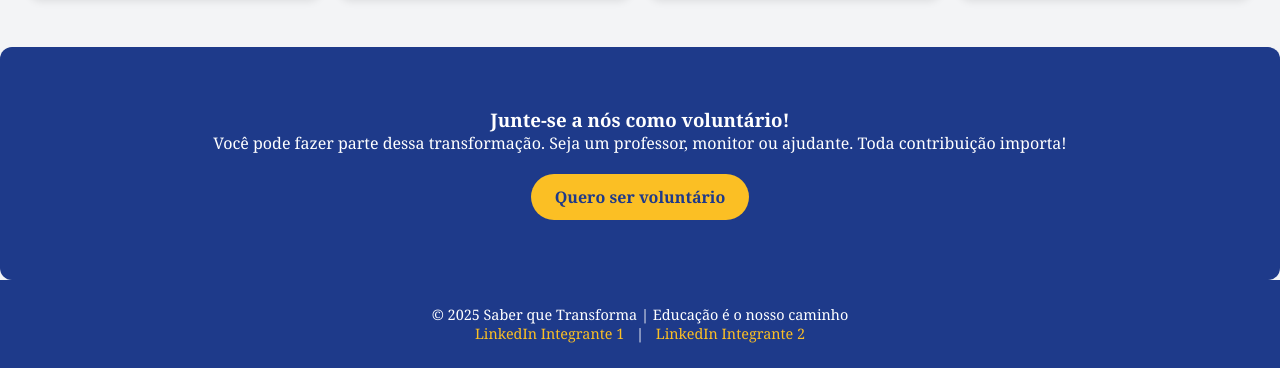
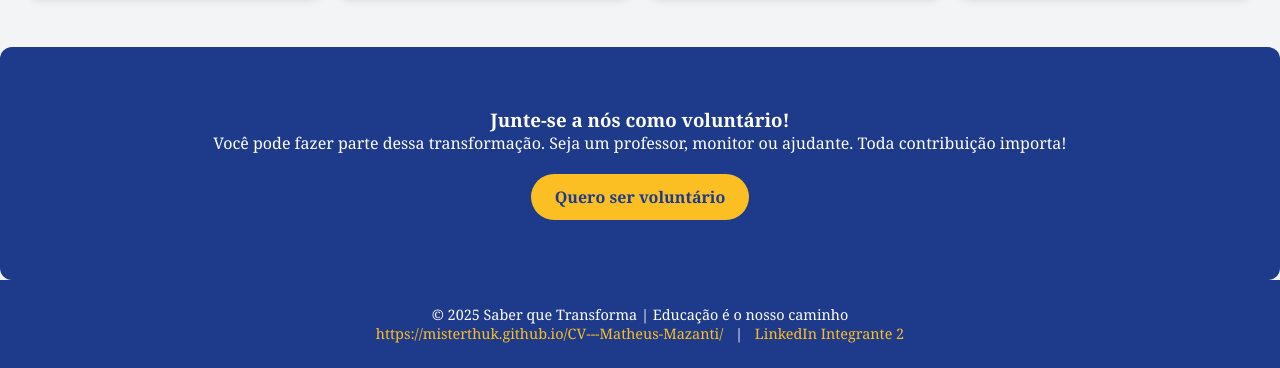
Before and after one commit to MisterThuk/WebFont-1, a plain HTML site: page index.html in a window 1280 px wide. Shown: the part 1008-1376 px from the top of the page. Drawn offline with Linux system fonts and the light colour scheme.

Commit message:
Update index.html

```diff
--- a/index.html
+++ b/index.html
@@ -65,7 +65,7 @@
 
   <footer id="contato">
     <p>&copy; 2025 Saber que Transforma | Educação é o nosso caminho</p>
-    <p><a href="#">LinkedIn Integrante 1</a> | <a href="#">LinkedIn Integrante 2</a></p>
+    <p><a href="#">https://misterthuk.github.io/CV---Matheus-Mazanti/</a> | <a href="#">LinkedIn Integrante 2</a></p>
   </footer>
 
 </body>
```
